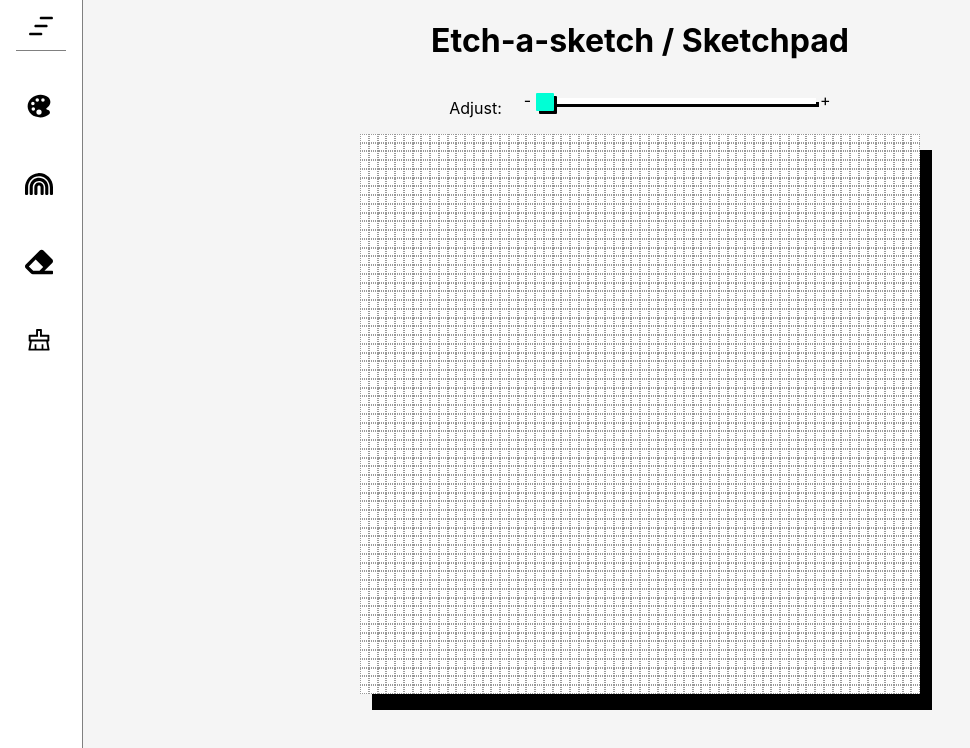
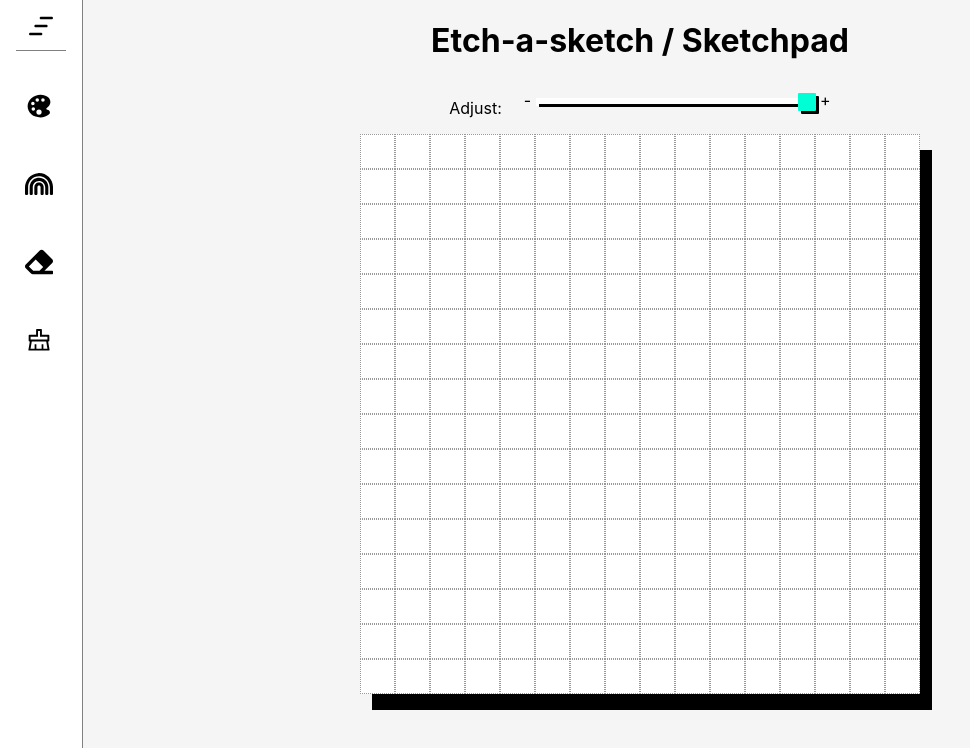
Before and after one commit to lesterpaz99/etch-a-sketch, a React (Vite) app: page / in a window 1280 px wide. Shown: the top 748 px of the page, without its empty margins (0-970 px from the left). Built offline with nearby package versions, Linux system fonts and the light colour scheme.

Commit message:
Update max screen size to 32 for performance

```diff
--- a/src/components/Screen/index.jsx
+++ b/src/components/Screen/index.jsx
@@ -3,7 +3,7 @@ import { globalColor } from '../../context/globalColor';
 import styles from './Screen.module.scss';
 
 const Screen = () => {
-	const [size, setSize] = useState(64);
+	const [size, setSize] = useState(16);
 	const { color, mode, handleMode } = useContext(globalColor);
 	const inputRange = useRef(null);
 	const gridContainer = useRef(null);
@@ -63,7 +63,7 @@ const Screen = () => {
 						value={size}
 						min={16}
 						step={16}
-						max={64}
+						max={32}
 						ref={inputRange}
 						onChange={handleInputValue}
 					/>{' '}
```
